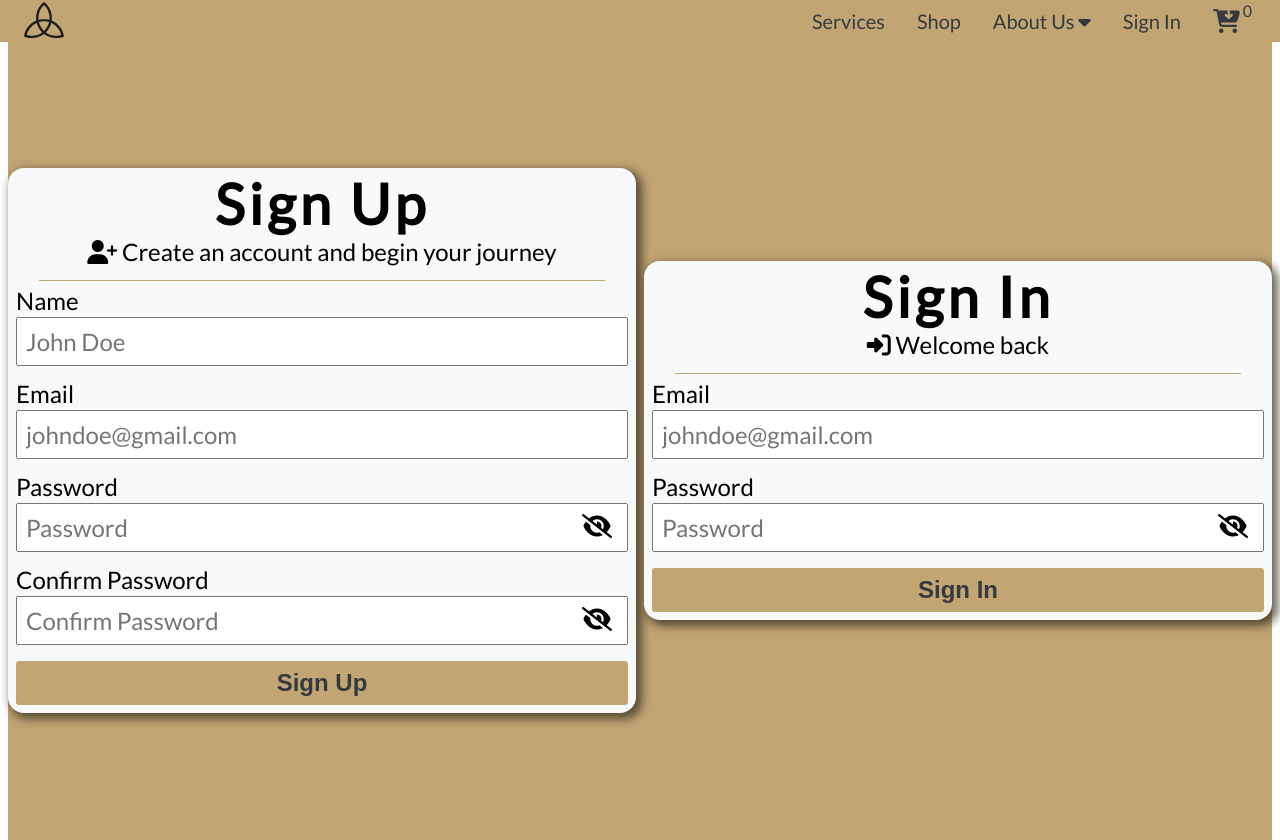
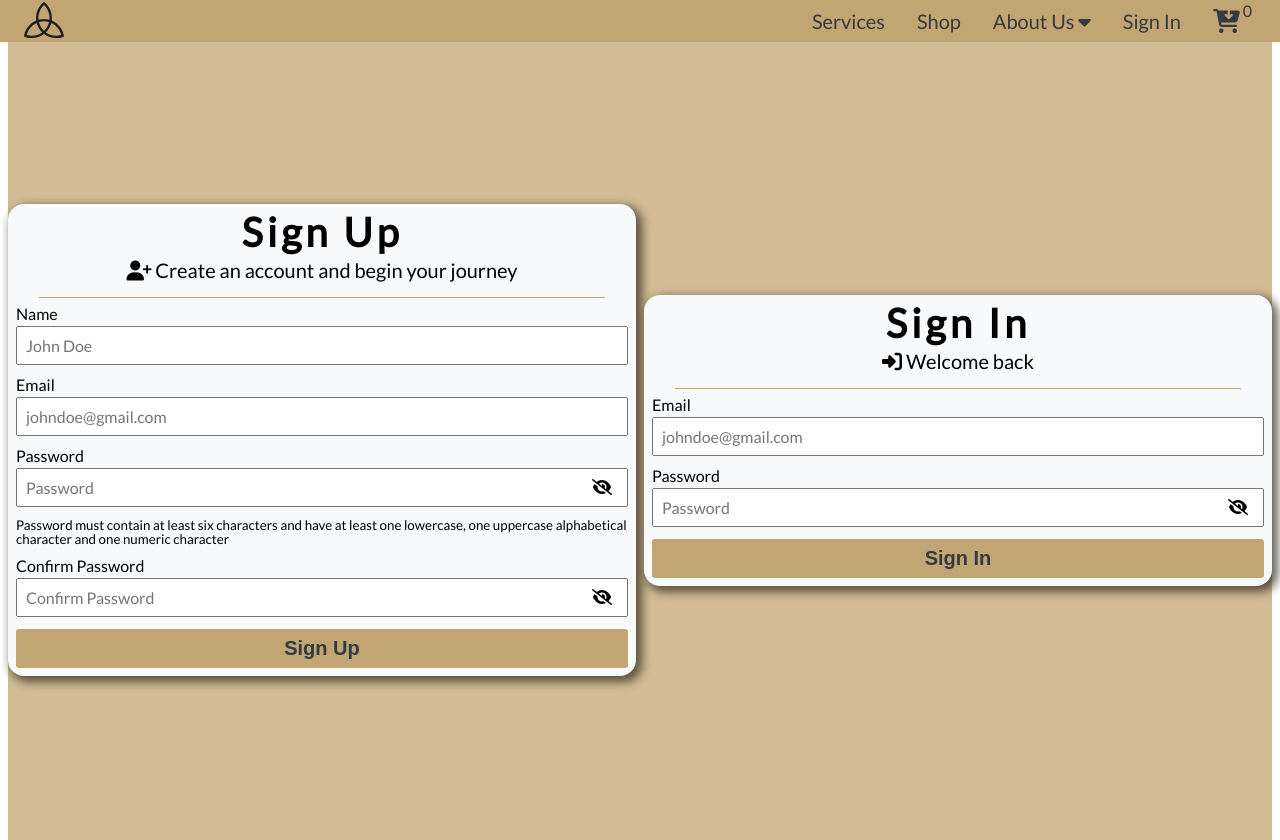
Before and after one commit to alan-xavier-16/CoC-Webstore, a React (Create React App) app in the folder client/: page /signin in a window 1280 px wide. Built offline with nearby package versions, Linux system fonts and the light colour scheme; no server answers.

Commit message:
Refactor SignInAndSignUp styles

```diff
--- a/client/src/components/signUp/SignUp.component.js
+++ b/client/src/components/signUp/SignUp.component.js
@@ -91,6 +91,11 @@ const SignUp = ({ setAlert, register }) => {
             }
           ></i>
         </div>
+        <small>
+          Password must contain at least six characters and have at least one
+          lowercase, one uppercase alphabetical character and one numeric
+          character
+        </small>
 
         <div className="form-group">
           <label htmlFor="confirmPwd">Confirm Password</label>
--- a/client/src/pages/signInAndsignUp/SignInAndSignUp.styles.scss
+++ b/client/src/pages/signInAndsignUp/SignInAndSignUp.styles.scss
@@ -8,7 +8,7 @@
   align-items: center;
   margin: 0 auto;
   min-height: 100vh;
-  background: map-get($map: $colors, $key: my-gold);
+  background: lighten(map-get($map: $colors, $key: my-gold), 10%);
 
   @media screen and (min-width: map-get($map: $breakpoints, $key: sm)) {
     grid-template-columns: repeat(auto-fit, minmax(500px, 1fr));
@@ -38,13 +38,13 @@
       & h1 {
         letter-spacing: 0.25rem;
         @media screen and (min-width: map-get($map: $breakpoints, $key: sm)) {
-          font-size: 3.5rem;
+          font-size: 2.5rem;
         }
       }
 
       & p {
         @media screen and (min-width: map-get($map: $breakpoints, $key: sm)) {
-          font-size: 1.5rem;
+          font-size: 1.25rem;
         }
       }
     }
--- a/client/src/scss/_form.scss
+++ b/client/src/scss/_form.scss
@@ -3,7 +3,12 @@
 .form {
   display: grid;
   grid-template-columns: 1fr 1fr;
-  grid-gap: 1rem;
+  grid-gap: 0.75rem;
+
+  & small {
+    grid-column: 1 / 3;
+    position: relative;
+  }
 
   & .form-group {
     grid-column: 1 / 3;
@@ -22,10 +27,6 @@
         transform: scale(1.25);
         color: map-get($map: $colors, $key: my-gold);
       }
-    }
-
-    @media screen and (min-width: map-get($map: $breakpoints, $key: sm)) {
-      font-size: 1.5rem;
     }
 
     & label {
@@ -47,9 +48,5 @@
     margin: 0 auto;
     width: 100%;
     font-weight: bold;
-
-    @media screen and (min-width: map-get($map: $breakpoints, $key: sm)) {
-      font-size: 1.5rem;
-    }
   }
 }
```
